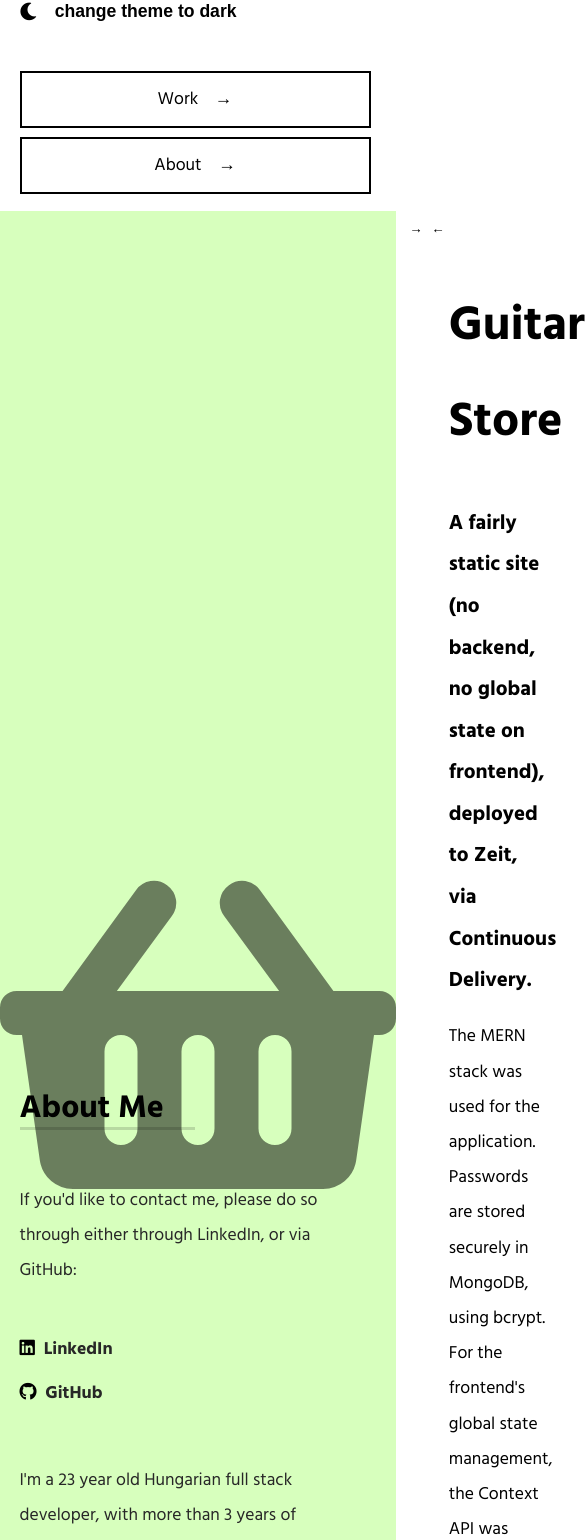
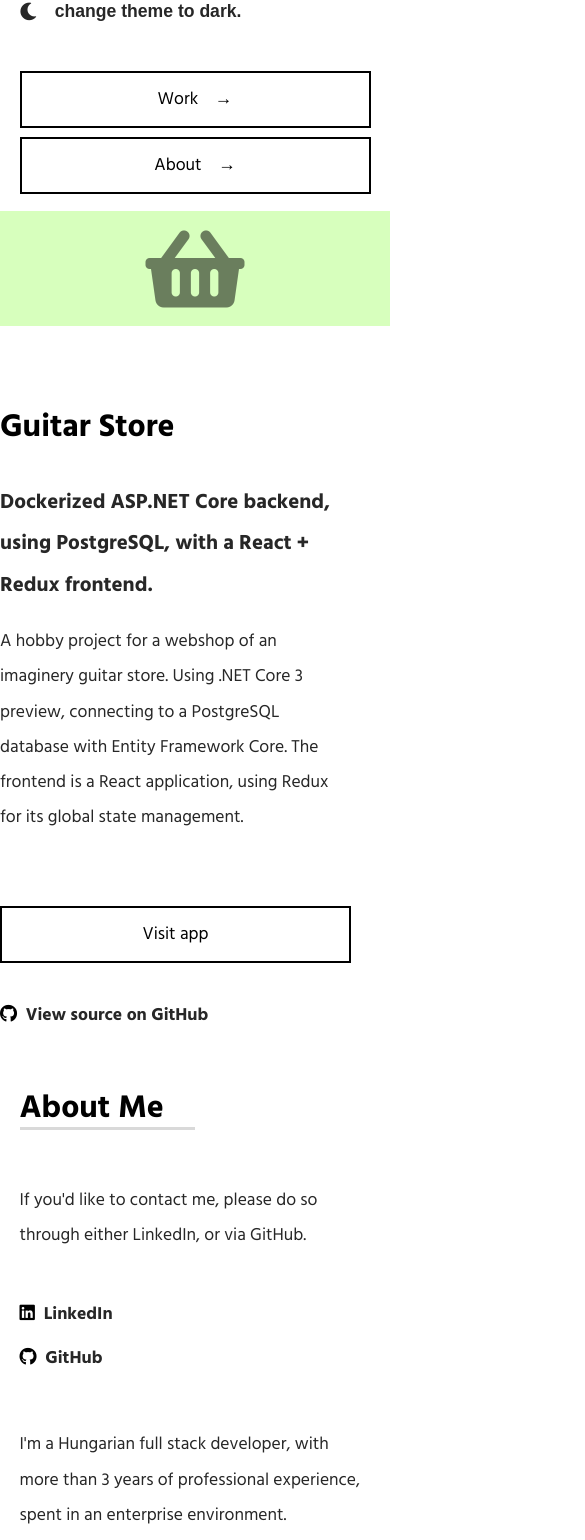
Before and after one commit to danielagg/typewriter-landing, a React (Create React App) app: page / in a window 390 px wide. Shown: the part 360-1900 px from the top of the page, 585 px wide, since content can reach past the window. Built offline with nearby package versions, Linux system fonts and the light colour scheme.

Commit message:
Various styling alignments

```diff
--- a/src/components/ThemeSelector.jsx
+++ b/src/components/ThemeSelector.jsx
@@ -53,7 +53,9 @@ const ThemeSelector = () => {
               : "theme-selector-icon fas fa-sun"
           }
         />{" "}
-        change theme to {currentTheme === "light" ? "dark" : "light"}
+        <span className="theme-selector-text">
+          change theme to {currentTheme === "light" ? "dark" : "light"}.
+        </span>
       </button>
     </div>
   );
--- a/src/components/about/About.jsx
+++ b/src/components/about/About.jsx
@@ -9,8 +9,8 @@ const About = () => {
           <h1>About Me</h1>
           <hr className="title-separator" />
           <p className="about-me-description">
-            If you'd like to contact me, please do so through either through
-            LinkedIn, or via GitHub:
+            If you'd like to contact me, please do so through either LinkedIn,
+            or via GitHub.
           </p>
           <ul className="about-me-contact-list">
             <li className="about-me-contact-list-item">
@@ -37,25 +37,25 @@ const About = () => {
         </div>
         <div className="about-me-right-container">
           <p className="about-me-description">
-            I'm a 23 year old Hungarian full stack developer, with more than 3
-            years of professional experience, spent in an enterprise
-            environment.
+            I'm a Hungarian full stack developer, with more than 3 years of
+            professional experience, spent in an enterprise environment.
           </p>
 
           <p className="about-me-description">
-            Acted as the deputy to the Technical Team Lead in a team of 6-9
-            developers in a SCRUM team (duties included code reviews,
-            coordinating the development of major change requests)
+            During this time, I acted as the deputy to the Technical Team Lead
+            in a SCRUM team of 6-9 devs - my duties included coordinating the
+            development of major change requests, completing code reviews and
+            offering general architectural and technical guidance.
           </p>
 
           <p className="about-me-description">
-            For a complete list of my experiences and skills, please see my
+            For a complete list of my experiences and skills, please refer to my
             resumé.
           </p>
 
           <span>
             <a className="sliding-button sliding-button--thick" href="#">
-              Download CV (PDF)
+              Download CV (pdf)
             </a>
           </span>
         </div>
--- a/src/components/landing/Landing.jsx
+++ b/src/components/landing/Landing.jsx
@@ -37,27 +37,28 @@ const Landing = () => {
 
       <nav className="landing-navigation">
         <ul>
-          <li className="sliding-button sliding-button--thick">
           <Scroll.Link
             activeClass="active"
             to="my-projects-anchor"
             smooth={true}
             duration={450}
           >
+            <li className="sliding-button sliding-button--thick">
               Work <span className="landing-navigation-item-arrow">&rarr;</span>
+            </li>
           </Scroll.Link>
-          </li>
-          <li className="sliding-button sliding-button--thick">
+
           <Scroll.Link
             activeClass="active"
             to="about-me-anchor"
             smooth={true}
             duration={600}
           >
+            <li className="sliding-button sliding-button--thick">
               About{" "}
               <span className="landing-navigation-item-arrow">&rarr;</span>
+            </li>
           </Scroll.Link>
-          </li>
         </ul>
       </nav>
     </div>
--- a/src/components/portfolio/PortfolioWrapper.jsx
+++ b/src/components/portfolio/PortfolioWrapper.jsx
@@ -9,9 +9,9 @@ const PortfolioWrapper = () => {
       id: 0,
       title: "Guitar Store",
       descSubHeading:
-        "A fairly static site (no backend, no global state on frontend), deployed to Zeit, via Continuous Delivery.",
+        "Dockerized ASP.NET Core backend, using PostgreSQL, with a React + Redux frontend.",
       descParagraph:
-        "The MERN stack was used for the application. Passwords are stored securely in MongoDB, using bcrypt. For the frontend's global state management, the Context API was used.",
+        "A hobby project for a webshop of an imaginery guitar store. Using .NET Core 3 preview, connecting to a PostgreSQL database with Entity Framework Core. The frontend is a React application, using Redux for its global state management.",
       colorType: Colors.GREEN,
       icon: "fas fa-shopping-basket",
       viewOnlineLine: "",
@@ -20,8 +20,7 @@ const PortfolioWrapper = () => {
     {
       id: 1,
       title: "Contact Keeper",
-      descSubHeading:
-        "A fairly static site (no backend, no global state on frontend), deployed to Zeit, via Continuous Delivery.",
+      descSubHeading: "A contact-storing app, using the MERN stack.",
       descParagraph:
         "The MERN stack was used for the application. Passwords are stored securely in MongoDB, using bcrypt. For the frontend's global state management, the Context API was used.",
       colorType: Colors.BLUE,
@@ -33,7 +32,7 @@ const PortfolioWrapper = () => {
       id: 2,
       title: "Personal site",
       descSubHeading:
-        "A fairly static site (no backend, no global state on frontend), deployed to Zeit, via Continuous Delivery.",
+        "This site exact website, state and serverless React app deployed to Zeit.",
       descParagraph:
         "A fairly static site (no backend, no global state on frontend), deployed to Zeit, via Continuous Delivery.",
       colorType: Colors.PURPLE,
--- a/src/styles/portfolio.css
+++ b/src/styles/portfolio.css
@@ -51,6 +51,11 @@
 
 .portfolio-item-sub-heading {
   font-size: 1.3rem;
+  color: var(--faded-primary-color);
+}
+
+.portfolio-item-desc {
+  color: var(--faded-primary-color);
 }
 
 .portfolio-item-navigation {
@@ -89,3 +94,28 @@
 .portfolio-item-github-link:hover {
   text-decoration: underline;
 }
+
+@media (min-width: 320px) and (max-width: 480px) {
+  .portfolio-item-container {
+    height: 100%;
+    display: grid;
+    grid-template-columns: 1fr;
+    align-items: center;
+    width: 100%;
+    margin: 0 auto;
+  }
+
+  .portfolio-item-title {
+    font-size: 2rem;
+  }
+
+  .portfolio-item-icon {
+    font-size: 5em;
+    opacity: 0.5;
+  }
+
+  .portfolio-item-description-container {
+    width: 90%;
+    padding-left: 0;
+  }
+}
--- a/src/styles/theme-selector.css
+++ b/src/styles/theme-selector.css
@@ -6,7 +6,7 @@
   background: none;
   border: none;
   outline: none;
-  color: var(--link-color);
+  color: var(--faded-primary-color);
   padding: 0;
   font-weight: 700;
   font-size: 100%;
@@ -21,8 +21,8 @@
   margin: 0.1em 1em 0 0;
 }
 
-.theme-selector-control:hover {
-  color: var(--hover-link-color);
+.theme-selector-text:hover {
+  text-decoration: underline;
 }
 
 @media (min-width: 320px) and (max-width: 480px) {
```
Lines whose indentation alone changed are shown as unchanged.
